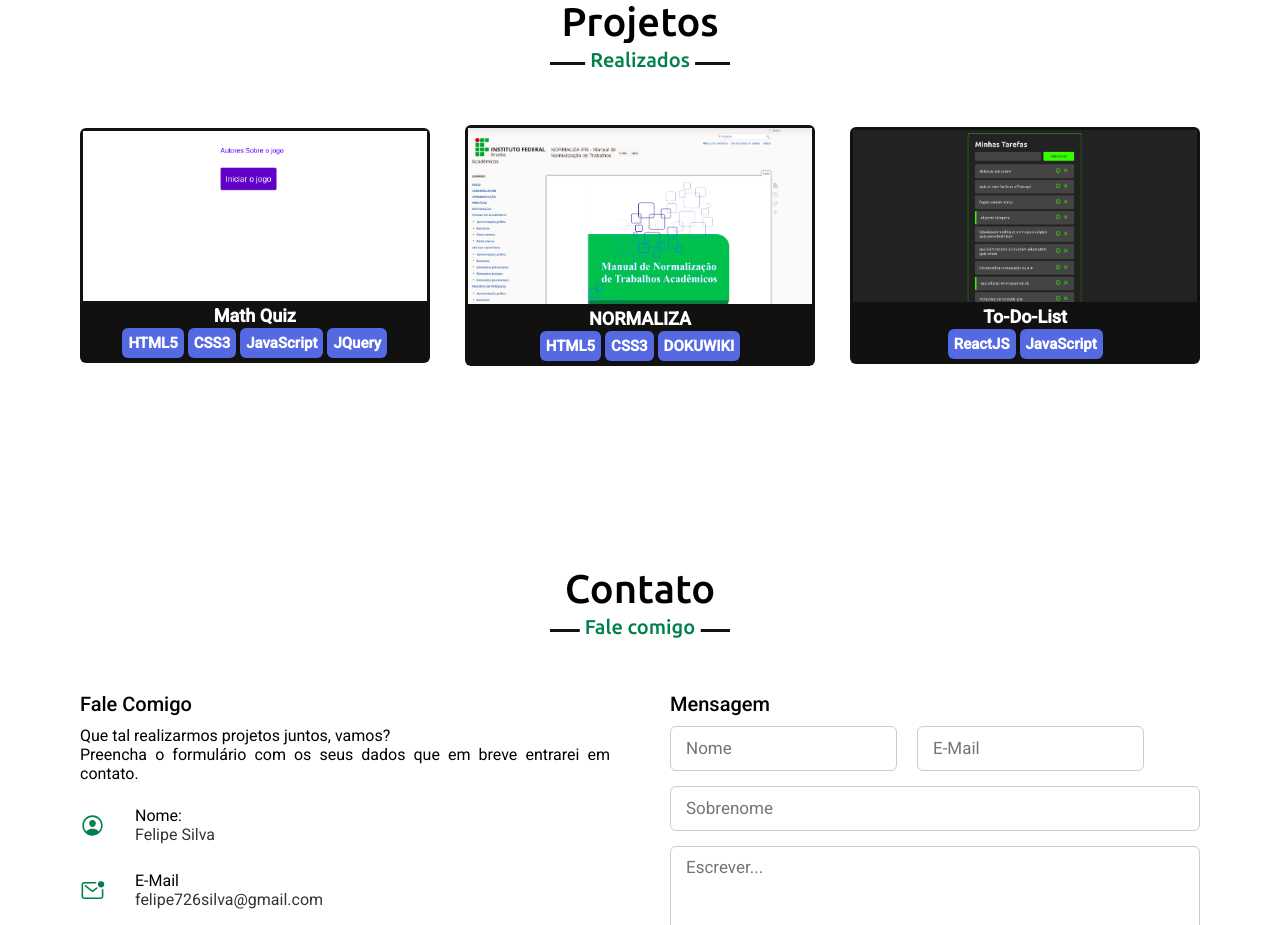
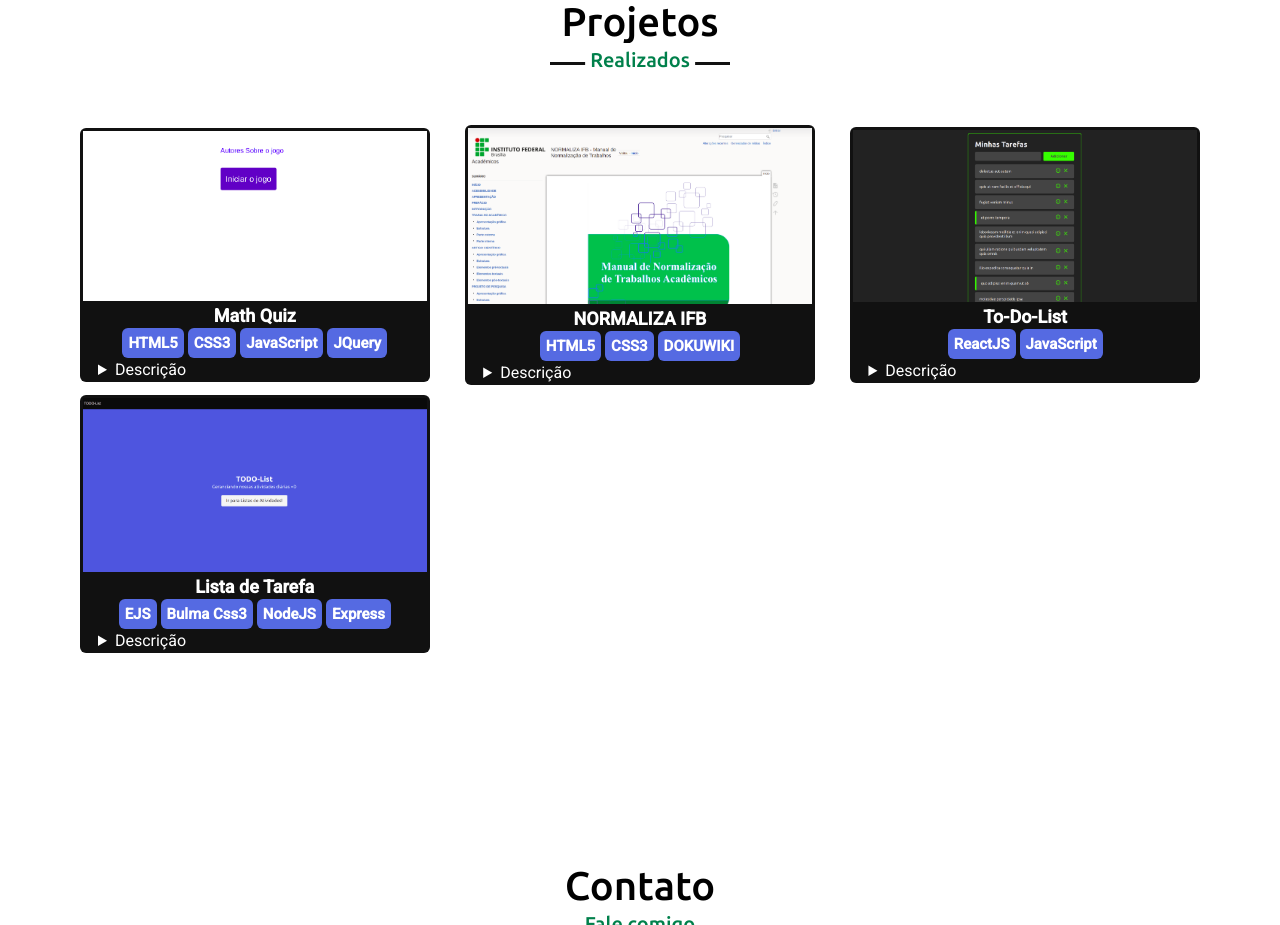
Before and after one commit to Feliper-Silva/portifolio-web, a React (Create React App) app: page /projects in a window 1280 px wide. Shown: the part 2160-3085 px from the top of the page. Built offline with nearby package versions, Linux system fonts and the light colour scheme.

Commit message:
novo projeto

```diff
--- a/src/components/Projects/index.css
+++ b/src/components/Projects/index.css
@@ -7,6 +7,7 @@
   text-align: center;
   border-radius: 6px;
   padding: 3px 3px;
+  margin-bottom: 10px;
   cursor: pointer;
 }
 .project .project-content .box:hover {
@@ -39,3 +40,8 @@
   color: #fff;
   display: inline-block;
 }
+.project .project-content .card .box details {
+  color: white;
+  text-align: justify;
+  padding: 0 15px 0 15px;
+}
--- a/src/components/Projects/index.jsx
+++ b/src/components/Projects/index.jsx
@@ -28,6 +28,13 @@ function Projects() {
                   </div>
                 </div>
               </a>
+              <details>
+                <summary>Descrição</summary>
+                <p>
+                  Realizado no curso técnico em dupla, primeiro jogo realizado
+                  com jquery.
+                </p>
+              </details>
             </div>
           </div>
           <div className="card">
@@ -42,7 +49,7 @@ function Projects() {
                   alt="site NORMALIZA - 2º EDIÇÃO"
                 />
                 <div className="text">
-                  NORMALIZA
+                  NORMALIZA IFB
                   <div className="tags">
                     <div className="tag">HTML5</div>
                     <div className="tag">CSS3</div>
@@ -50,6 +57,13 @@ function Projects() {
                   </div>
                 </div>
               </a>
+              <details>
+                <summary>Descrição</summary>
+                <p>
+                  Participação no Normaliza IFB, responsavel pela inserção de
+                  contéudo e implementações na página web.
+                </p>
+              </details>
             </div>
           </div>
           <div className="card">
@@ -71,6 +85,42 @@ function Projects() {
                   </div>
                 </div>
               </a>
+              <details>
+                <summary>Descrição</summary>
+                <p>
+                  Lista de tarefas em react, que está consumindo uma API que
+                  insere alguns dados fixo.
+                </p>
+              </details>
+            </div>
+          </div>
+          <div className="card">
+            <div className="box">
+              <a
+                href="https://github.com/Feliper-Silva/to-do-list-express"
+                target="_blank"
+                rel="noreferrer"
+              >
+                <img
+                  src="/img/todolist1.png"
+                  alt="Aplicação Web de Lista de tarefas"
+                />
+                <div className="text">
+                  Lista de Tarefa
+                  <div className="tags">
+                    <div className="tag">EJS</div>
+                    <div className="tag">Bulma Css3</div>
+                    <div className="tag">NodeJS</div>
+                    <div className="tag">Express</div>
+                  </div>
+                </div>
+              </a>
+              <details>
+                <summary>Descrição</summary>
+                <p>
+                  App com front e back-end dinâmicos, com banco não relacional.
+                </p>
+              </details>
             </div>
           </div>
         </div>
```
Also changed, not shown: public/img/todolist1.png (added).
